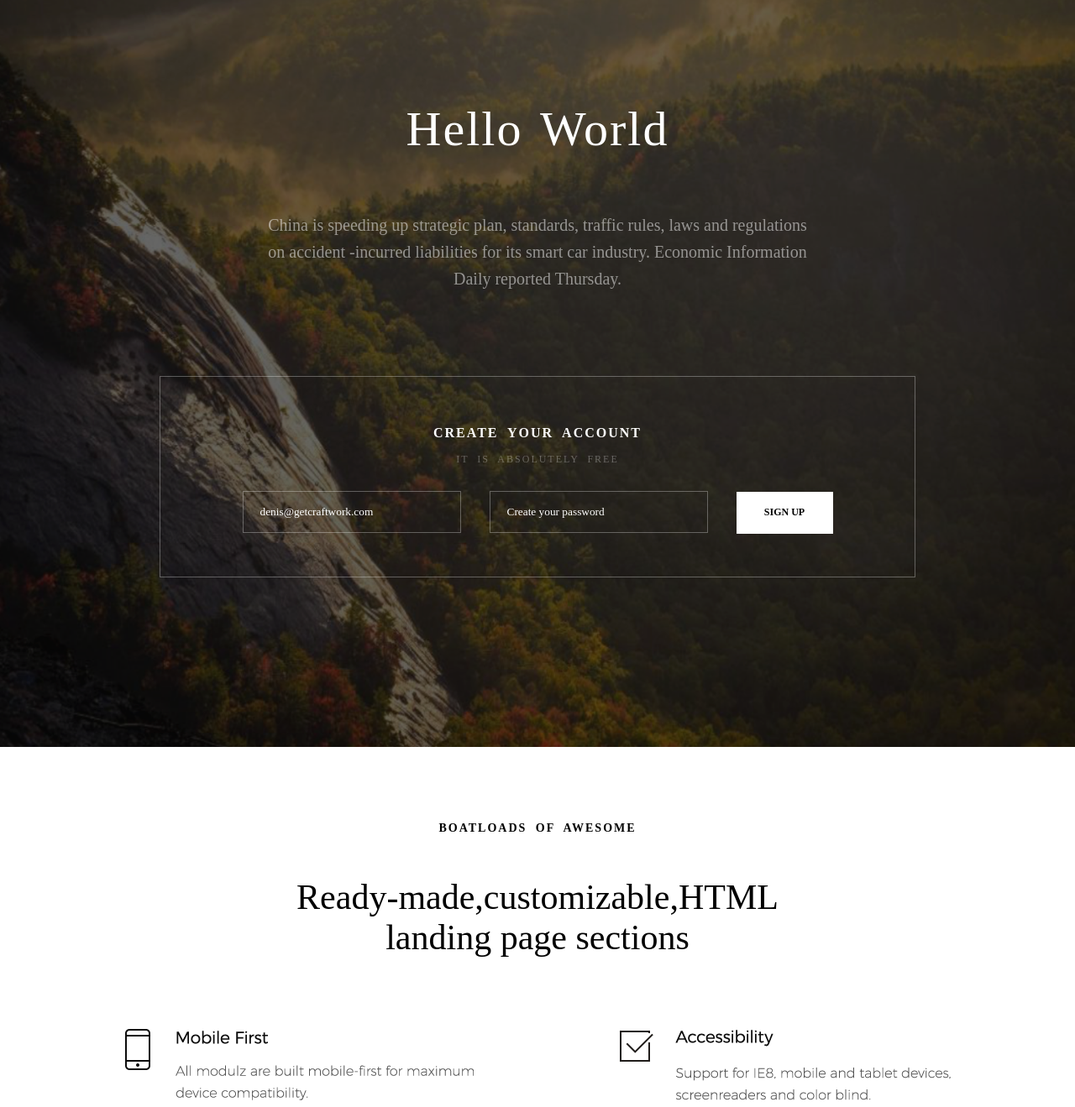
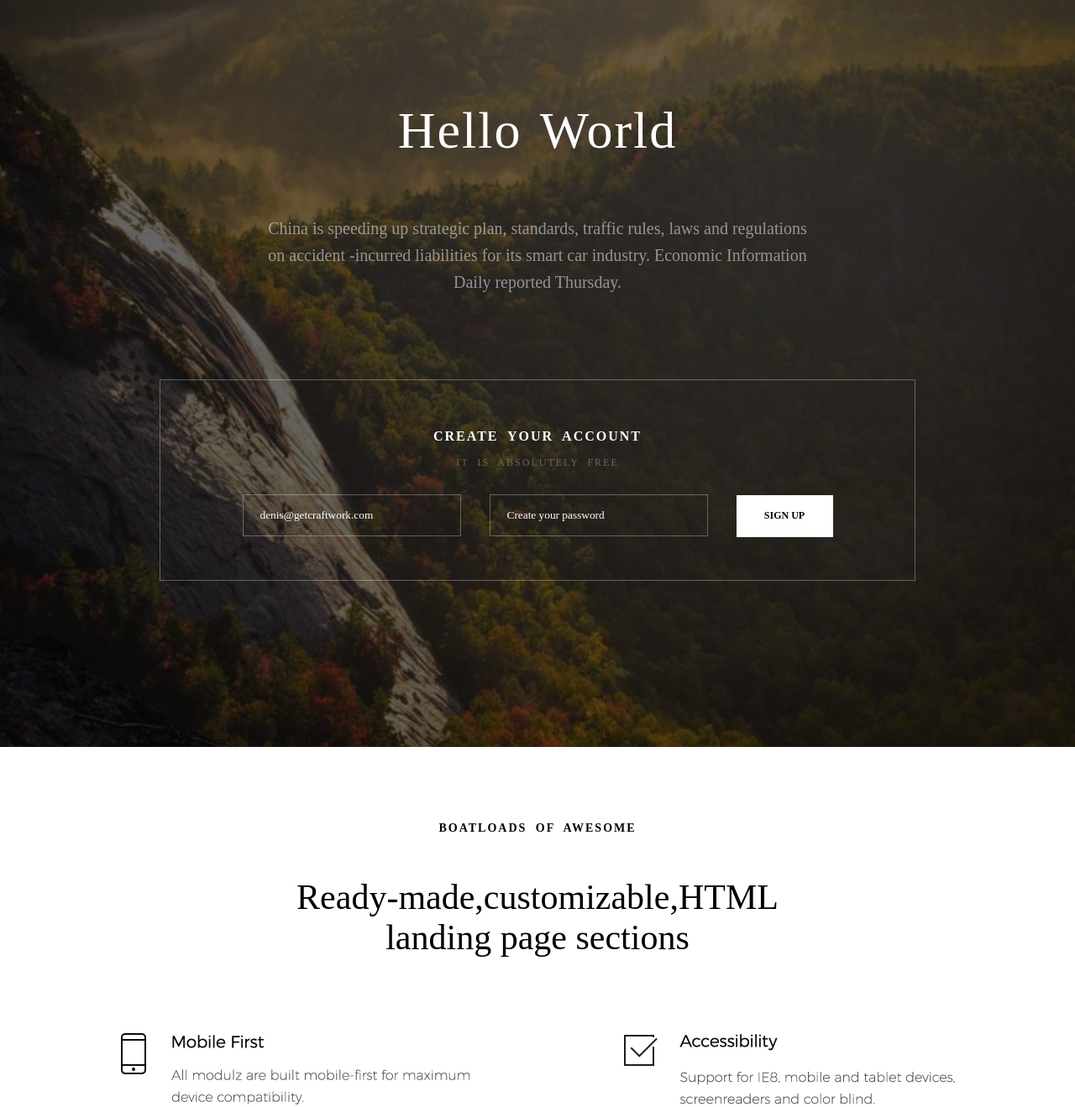
Before and after one commit to Nepent/ife2018-homework, a plain HTML site: page 漂亮的网站/index.html in a window 1280 px wide. Shown: the part 100-1419 px from the top of the page at 84% size. Drawn offline with Linux system fonts and the light colour scheme.

Commit message:
第九到第十一天：一个漂亮的网站

```diff
--- a/漂亮的网站/style.css
+++ b/漂亮的网站/style.css
@@ -24,7 +24,7 @@ a{
     padding-top: 220px;
 }
 #banner1 h1{
-    font-size: 58px;
+    font-size: 62px;
     margin-bottom: 65px;
 }
 #banner1>p{
@@ -90,7 +90,7 @@ a{
     font-size: 42px;
 }
 #info img {
-    margin: 85px 85px 0 85px;
+    margin: 90px 90px 0 90px;
 }
 /*info结束*/
 
```
